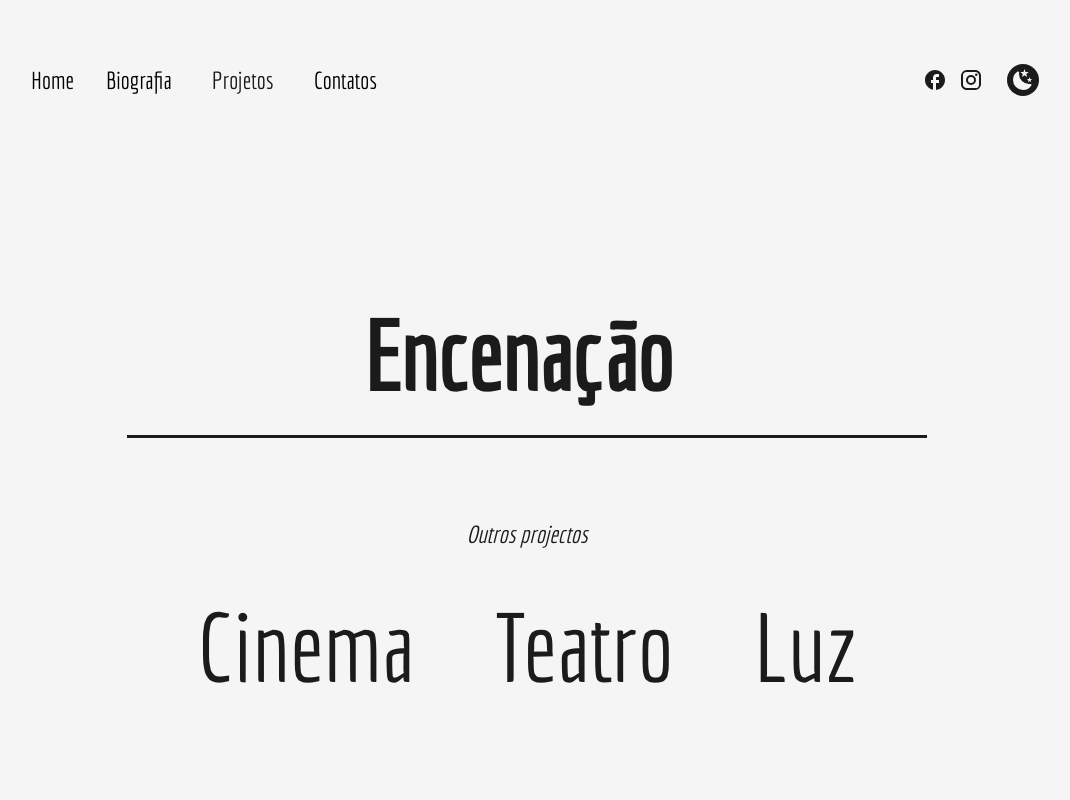
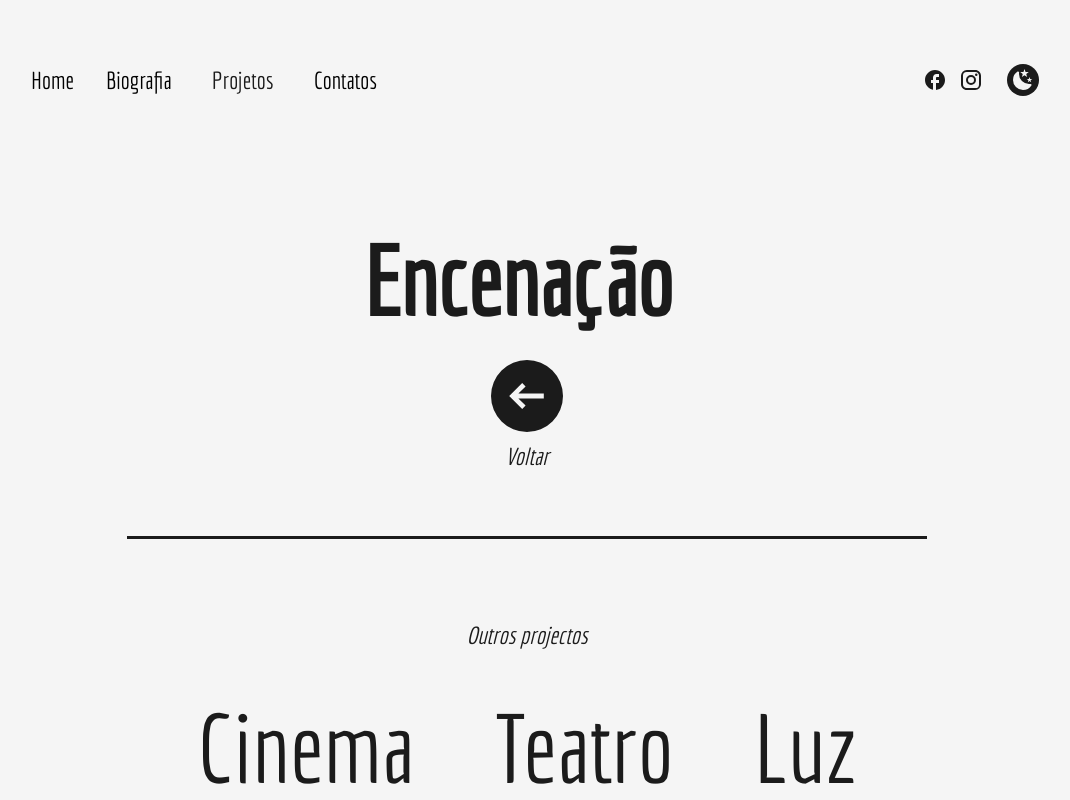
Before and after one commit to dopelyner/bernardo-santo-tirso, a Next.js app: page /staging in a window 1280 px wide. Shown: the top 800 px of the page, without its empty margins (113-1183 px from the left). Built offline with nearby package versions, Linux system fonts and the light colour scheme.

Commit message:
fix: added left arrow

```diff
--- a/src/components/Icons.js
+++ b/src/components/Icons.js
@@ -377,34 +377,6 @@ export const LinkArrow = ({ className, ...rest }) => (
     </svg>
 );
 
-export const RightArrow = ({ className, ...rest }) => (
-    <svg
-        xmlns="http://www.w3.org/2000/svg"
-        xmlSpace="preserve"
-        id="hands_x5F_cursors"
-        x={0}
-        y={0}
-        style={{
-            enableBackground: "new 0 0 128 128",
-        }}
-        viewBox="0 0 128 128"
-        width="24"
-        height="24"
-        {...rest}
-        className={` ${className}`}
-    >
-        <style>
-            {".st1{display:none}.st2{fill:#262626}.st2,.st3{display:inline}"}
-        </style>
-        <g id="row3">
-            <path
-                id="_x36_"
-                d="M127.8 38.8c-.7-2.7-3.2-7.1-12.6-5.9-6.2.8-49.8 6.1-62.8 7.7 2.1-3.9 4.6-10.3 0-14.1-3.7-2.8-11-6.2-18.6 2.7-2 2.4-4.2 4.6-6 6.6l-1.1 1.1C19.9 44.2 16.7 47 13 49.6c-6.6 4.8-11.7 6.6-11.7 6.6l-1.3.5.2 1.4s3 25.1 4.3 35.5l.2 1.7 1.7-.2c3.4-.4 9.3 1.7 15.4 4 7.1 2.6 15.1 5.5 22 5.5.9 0 1.8 0 2.7-.2l26.8-3.4c.5-.1 5.3-.6 7.7-3.7 1.1-1.4 1.6-3.2 1.3-5.1-.4-3.2-1.9-5.4-3.7-6.7 2.7-1.3 5.8-3.5 6.8-7.2.5-2 .2-3.9-.8-5.4-.6-.9-1.4-1.6-2.3-2.1 3.2-1.8 7-5 6.4-9.9-.3-2.6-1.5-4.6-3.5-6.1-.6-.5-1.3-.9-2-1.2l39-6.2.5-.1c2-.9 5.3-3.4 5.3-7.1 0-.4-.1-.9-.2-1.4zm-6.3 5.3L69 52.4l-.5.1.5 3.4.5-.1c1.6-.2 9.6-1.3 13.7 1.8 1.3.9 2 2.2 2.2 3.8.7 5.1-7.9 7.9-8 8l-3.2 1v1.9l3.5.5c.8.1 3.2.7 4.2 2.2.5.7.6 1.6.3 2.6-1.2 4.8-8.7 6.2-8.7 6.2L70.8 85v1.9l2.9.4c.2 0 4.7.3 5.3 5.6.1 1-.1 1.8-.6 2.5-1.3 1.7-4.3 2.3-5.4 2.4L46.2 101c-6.7.8-15.4-2.4-23.1-5.2-6-2.2-11.2-4.1-15.3-4.2C6.5 82 4.3 64 3.8 59c2-.9 6.2-2.9 11.3-6.6 3.8-2.8 7.2-5.7 14.3-13.1l1.1-1.1c1.9-2 4.1-4.3 6.3-6.8 2.8-3.2 7.2-7 13.7-2.1 4.1 3.4-2.6 12.4-2.7 12.5L45.2 45l4.1-.5s59.1-7.2 66.4-8.2c1-.1 1.8-.2 2.6-.2 3.5 0 5.6 1.2 6.1 3.5.6 2.4-2.2 4.1-2.9 4.5z"
-            />
-        </g>
-    </svg>
-);
-
 export const DownArrow = ({ className, ...rest }) => (
     <svg
         xmlns="http://www.w3.org/2000/svg"
@@ -454,3 +426,19 @@ export const ScrollIcon = ({ className, ...rest }) => (
         </g>
     </svg>
 )
+
+export const LeftArrow = ({ className, ...rest }) => (
+    <svg
+        xmlns="http://www.w3.org/2000/svg"
+        width={72}
+        height={72}
+        viewBox="0 0 15 15"
+        {...rest}>
+        <path
+            fill="currentColor"
+            fillRule="evenodd"
+            d="M15 7.5a7.5 7.5 0 1 1-15 0a7.5 7.5 0 0 1 15 0m-8.5 2.707L3.793 7.5L6.5 4.793l.707.707l-1.5 1.5H11v1H5.707l1.5 1.5z"
+            clipRule="evenodd">
+        </path>
+    </svg>
+)
--- a/src/pages/cinema.js
+++ b/src/pages/cinema.js
@@ -1,14 +1,16 @@
 import AnimatedText from '@/components/AnimatedText';
+import { LeftArrow } from '@/components/Icons';
 import Layout from '@/components/Layout';
 import { CustomLink } from '@/components/Navbar';
 import SeparatorBar from '@/components/SeparatorBar';
 import dynamic from 'next/dynamic';
 import Head from 'next/head';
+import Link from 'next/link';
 
 const ReactPlayer = dynamic(() => import("react-player"), { ssr: false });
 const ProjectItem = ({ title, subTitle, videoURL }) => {
     return (
-        <div className='flex flex-col mb-24'>
+        <div className='flex flex-col justify-center items-center mb-24'>
             <AnimatedText
                 text={title}
                 className='mt-0 italic text-5xl xs:text-4xl text-center'
@@ -50,12 +52,12 @@ const Cinema = () => {
                 <meta name="Bernardo Santo Tirso" content='Projetos relativos ao cinema...' />
             </Head>
 
-            <main className='w-full mb-16 flex flex-col items-center min-h-screen justify-center overflow-hidden text-dark dark:text-light'>
+            <main className='w-full flex flex-col items-center min-h-screen justify-center overflow-hidden text-dark dark:text-light'>
                 <Layout className='pt-16'>
 
                     <div className='flex flex-col items-center justify-center lg:mt-0'>
 
-                        <div className='flex flex-col mb-16'>
+                        <div className='flex flex-col '>
                             <AnimatedText
                                 text="Cinema"
                                 className='w-full mb-6 xs:text-5xl text-center'
@@ -92,6 +94,15 @@ const Cinema = () => {
                             />
                         </div>
 
+                        <div className='flex self-center pb-16'>
+                            <Link href="/projects" title='Projects' className='flex flex-col gap-2 items-center'>
+                                <LeftArrow />
+                            <h3 className='text-2xl italic'>Voltar</h3>
+                            </Link>
+                        </div>
+
+                    </div>
+
                     <SeparatorBar size="big" />
 
                     <div className='flex flex-col items-center justify-center'>
@@ -103,7 +114,7 @@ const Cinema = () => {
                         </div>
                     </div>
 
-                    </div>
+
 
                 </Layout>
             </main>
--- a/src/pages/light.js
+++ b/src/pages/light.js
@@ -1,9 +1,11 @@
 import AnimatedText from '@/components/AnimatedText';
+import { LeftArrow } from '@/components/Icons';
 import Layout from '@/components/Layout';
 import { CustomLink } from '@/components/Navbar';
 import SeparatorBar from '@/components/SeparatorBar';
 import dynamic from 'next/dynamic';
 import Head from 'next/head';
+import Link from 'next/link';
 
 const ReactPlayer = dynamic(() => import("react-player"), { ssr: false });
 const ProjectItem = ({ title, subTitle, videoURL }) => {
@@ -60,6 +62,14 @@ const Light = () => {
                                 text="Luz"
                                 className='w-full mb-6 xs:text-5xl text-center'
                             />
+
+                            <div className='flex self-center pb-16'>
+                                <Link href="/projects" title='Projects' className='flex flex-col gap-2 items-center'>
+                                    <LeftArrow />
+                                    <h3 className='text-2xl italic'>Voltar</h3>
+                                </Link>
+                            </div>
+
                             <SeparatorBar size="big" />
 
                             <div className='flex flex-col items-center justify-center'>
@@ -70,8 +80,6 @@ const Light = () => {
                                     <CustomLink href="/staging" title="Encenação" className='w-full text-8xl xs:text-5xl text-center' />
                                 </div>
                             </div>
-
-
                         </div>
                     </div>
 
--- a/src/pages/staging.js
+++ b/src/pages/staging.js
@@ -1,9 +1,11 @@
 import AnimatedText from '@/components/AnimatedText';
+import { LeftArrow } from '@/components/Icons';
 import Layout from '@/components/Layout';
 import { CustomLink } from '@/components/Navbar';
 import SeparatorBar from '@/components/SeparatorBar';
 import dynamic from 'next/dynamic';
 import Head from 'next/head';
+import Link from 'next/link';
 
 const ReactPlayer = dynamic(() => import("react-player"), { ssr: false });
 
@@ -61,6 +63,13 @@ const Staging = () => {
                                 text="Encenação"
                                 className='w-full mb-6 xs:text-5xl text-center'
                             />
+                            <div className='flex self-center pb-16'>
+                                <Link href="/projects" title='Projects' className='flex flex-col gap-2 items-center'>
+                                    <LeftArrow />
+                                    <h3 className='text-2xl italic'>Voltar</h3>
+                                </Link>
+                            </div>
+
                             <SeparatorBar size="big" />
 
                             <div className='flex flex-col items-center justify-center'>
--- a/src/pages/theater.js
+++ b/src/pages/theater.js
@@ -1,9 +1,11 @@
 import AnimatedText from '@/components/AnimatedText';
+import { LeftArrow } from '@/components/Icons';
 import Layout from '@/components/Layout';
 import { CustomLink } from '@/components/Navbar';
 import SeparatorBar from '@/components/SeparatorBar';
 import dynamic from 'next/dynamic';
 import Head from 'next/head';
+import Link from 'next/link';
 
 const ReactPlayer = dynamic(() => import("react-player"), { ssr: false });
 const ProjectItem = ({ title, subTitle, videoURL }) => {
@@ -60,6 +62,16 @@ const Theater = () => {
                                 text="Teatro"
                                 className='w-full mb-6 xs:text-5xl text-center'
                             />
+
+                        </div>
+
+                        <div className='flex self-center pb-16'>
+                            <Link href="/projects" title='Projects' className='flex flex-col gap-2 items-center'>
+                                <LeftArrow />
+                                <h3 className='text-2xl italic'>Voltar</h3>
+                            </Link>
+                        </div>
+
                         <SeparatorBar size="big" />
 
                         <div className='flex flex-col items-center justify-center'>
@@ -72,7 +84,6 @@ const Theater = () => {
                         </div>
 
                     </div>
-                    </div>
 
                 </Layout>
             </main>
```
Lines whose indentation alone changed are shown as unchanged.
